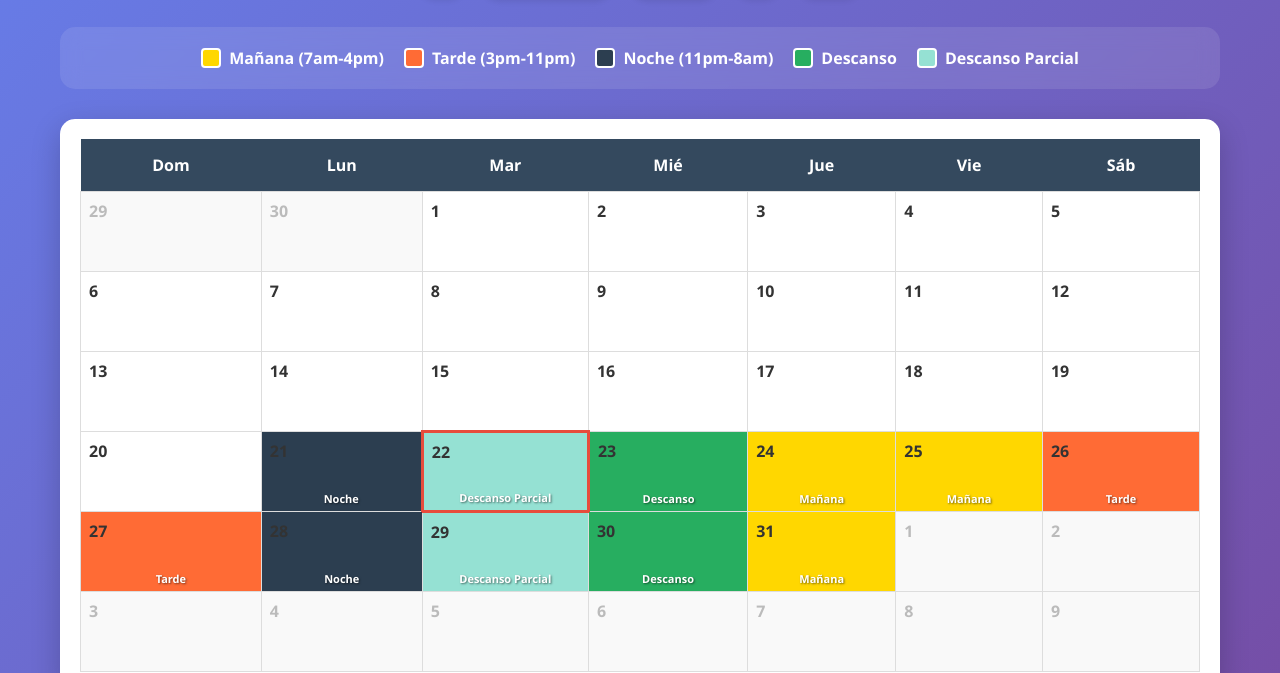
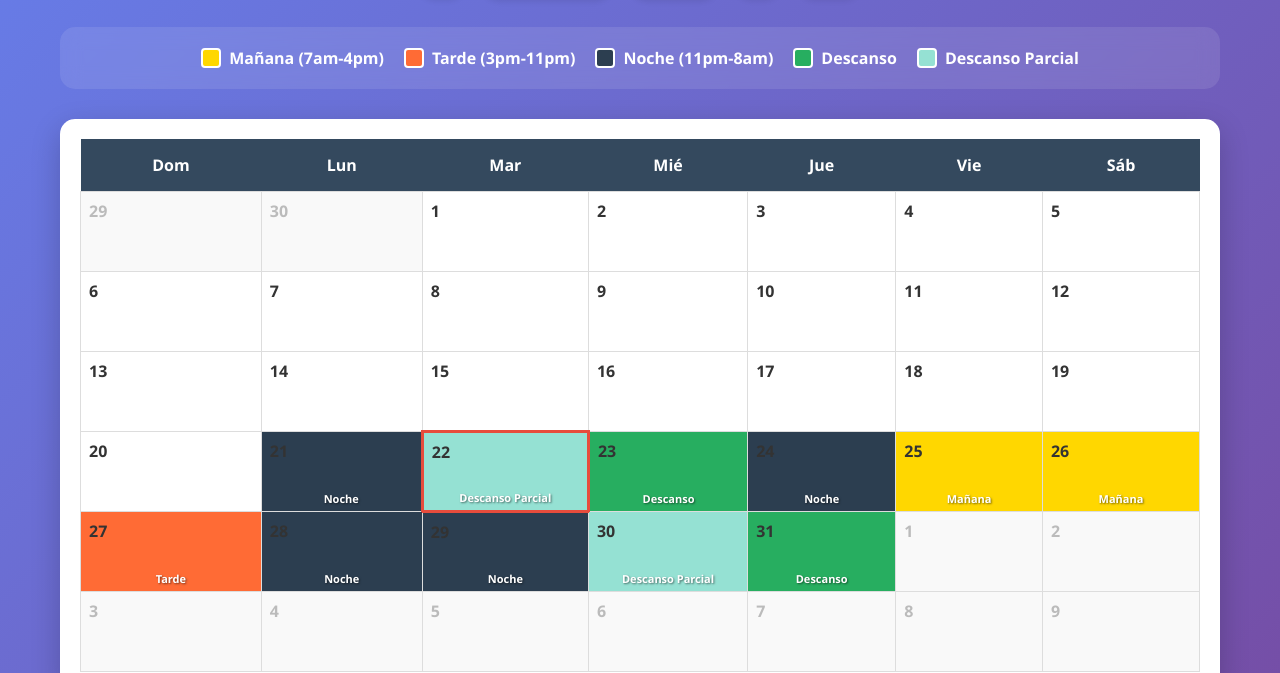
Before and after one commit to Sharkyiex/calendario, a plain HTML site: page index.html in a window 1280 px wide. Shown: the part 135-808 px from the top of the page. Drawn offline with Linux system fonts and the light colour scheme.

Commit message:
Correcion descanso

```diff
--- a/index.html
+++ b/index.html
@@ -262,8 +262,8 @@
                 this.currentDate = new Date();
                 this.selectedDate = new Date();
 
-                // Fecha de inicio del patrón (21/07/2025)
-                this.startDate = new Date(2025, 6, 21); // Mes 6 = Julio
+                // Fecha de inicio del patrón (21/07/2025) - Lunes
+                this.startDate = new Date(2025, 6, 21);
 
                 this.months = [
                     'Enero', 'Febrero', 'Marzo', 'Abril', 'Mayo', 'Junio',
@@ -347,48 +347,105 @@
 
                 if (daysDiff < 0) return null; // Antes del inicio del patrón
 
-                // Patrón de 21 días (3 semanas)
-                const cyclePosition = daysDiff % 21;
+                // Determinar qué semana estamos (cada 7 días)
+                const weekNumber = Math.floor(daysDiff / 7);
+                const dayInWeek = daysDiff % 7;
 
-                // Basado en tu patrón específico:
-                // Semana 1: 21-27 julio - noche(21,22) + parcial(22) + descanso(23) + mañana(24,25) + tarde(26,27)
-                // Semana 2: 28 julio-3 agosto - noche(28,29) + parcial(29) + descanso(30) + mañana(31,1) + tarde(2,3)
-                // Semana 3: 4-10 agosto - noche(4,5) + parcial(5) + descanso(6) + mañana(7,8) + tarde(9,10)
+                // Patrón base de una semana (sin considerar los descansos que se corren)
+                // Lun-Mar: Noche, Miér: Parcial, Jue: Rest, Vie-Sáb: Mañana, Dom: Tarde
+                let basePattern = ['night', 'night', 'partial-rest', 'rest', 'morning', 'morning', 'afternoon'];
 
-                const patterns = [
-                    // Días 0-6 (primera semana del patrón)
-                    'night',        // día 0 (21 julio)
-                    'partial-rest', // día 1 (22 julio) - noche pero libre después
-                    'rest',         // día 2 (23 julio)
-                    'morning',      // día 3 (24 julio)
-                    'morning',      // día 4 (25 julio)
-                    'afternoon',    // día 5 (26 julio)
-                    'afternoon',    // día 6 (27 julio)
+                // Los días de descanso se corren cada semana
+                // Semana 0: descanso parcial martes (día 1), descanso miércoles (día 2)
+                // Semana 1: descanso parcial miércoles (día 2), descanso jueves (día 3)
+                // Semana 2: descanso parcial jueves (día 3), descanso viernes (día 4)
+                // etc.
 
-                    // Días 7-13 (segunda semana del patrón)
-                    'night',        // día 7 (28 julio)
-                    'partial-rest', // día 8 (29 julio) - noche pero libre después
-                    'rest',         // día 9 (30 julio)
-                    'morning',      // día 10 (31 julio)
-                    'morning',      // día 11 (1 agosto)
-                    'afternoon',    // día 12 (2 agosto)
-                    'afternoon',    // día 13 (3 agosto)
+                // Calculamos dónde van los descansos esta semana
+                const partialRestDay = (1 + weekNumber) % 7; // Se mueve cada semana
+                const fullRestDay = (2 + weekNumber) % 7;    // Se mueve cada semana
 
-                    // Días 14-20 (tercera semana del patrón)
-                    'night',        // día 14 (4 agosto)
-                    'partial-rest', // día 15 (5 agosto) - noche pero libre después
-                    'rest',         // día 16 (6 agosto)
-                    'morning',      // día 17 (7 agosto)
-                    'morning',      // día 18 (8 agosto)
-                    'afternoon',    // día 19 (9 agosto)
-                    'afternoon'     // día 20 (10 agosto)
-                ];
+                // Creamos el patrón para esta semana específica
+                let weekPattern = [];
 
-                if (cyclePosition < patterns.length) {
-                    return patterns[cyclePosition];
+                for (let i = 0; i < 7; i++) {
+                    if (i === partialRestDay) {
+                        weekPattern[i] = 'partial-rest';
+                    } else if (i === fullRestDay) {
+                        weekPattern[i] = 'rest';
+                    } else {
+                        // Llenamos con el patrón de trabajo base
+                        // Necesitamos distribuir: 2 noches, 2 mañanas, 2 tardes en los 5 días restantes
+
+                        // Contamos cuántos días de cada tipo necesitamos aún
+                        let nightsNeeded = 2;
+                        let morningsNeeded = 2;
+                        let afternoonsNeeded = 1;
+
+                        // Asignamos según posición, evitando los días de descanso
+                        if (i < partialRestDay && i < fullRestDay) {
+                            // Antes de ambos descansos
+                            if (nightsNeeded > 0) {
+                                weekPattern[i] = 'night';
+                                nightsNeeded--;
+                            } else if (morningsNeeded > 0) {
+                                weekPattern[i] = 'morning';
+                                morningsNeeded--;
+                            } else {
+                                weekPattern[i] = 'afternoon';
+                                afternoonsNeeded--;
+                            }
+                        } else if (i > Math.max(partialRestDay, fullRestDay)) {
+                            // Después de ambos descansos
+                            if (morningsNeeded > 0) {
+                                weekPattern[i] = 'morning';
+                                morningsNeeded--;
+                            } else if (afternoonsNeeded > 0) {
+                                weekPattern[i] = 'afternoon';
+                                afternoonsNeeded--;
+                            } else {
+                                weekPattern[i] = 'night';
+                                nightsNeeded--;
+                            }
+                        } else {
+                            // Entre los descansos
+                            if (i > Math.min(partialRestDay, fullRestDay) && i < Math.max(partialRestDay, fullRestDay)) {
+                                if (nightsNeeded > 0) {
+                                    weekPattern[i] = 'night';
+                                    nightsNeeded--;
+                                } else if (morningsNeeded > 0) {
+                                    weekPattern[i] = 'morning';
+                                    morningsNeeded--;
+                                } else {
+                                    weekPattern[i] = 'afternoon';
+                                    afternoonsNeeded--;
+                                }
+                            }
+                        }
+                    }
                 }
 
-                return null;
+                // Patrón más simple y directo basado en tu descripción exacta:
+                // Cada semana los descansos se corren 1 día
+                // Mantenemos el patrón: 2 noches, 2 mañanas, 2 tardes + descansos
+
+                // Patrón base que se repite cada semana, pero los descansos se mueven
+                const shiftCycle = ['night', 'night', 'morning', 'morning', 'afternoon', 'afternoon'];
+                let currentShiftIndex = 0;
+
+                weekPattern = [];
+                for (let i = 0; i < 7; i++) {
+                    if (i === partialRestDay) {
+                        weekPattern[i] = 'partial-rest';
+                    } else if (i === fullRestDay) {
+                        weekPattern[i] = 'rest';
+                    } else {
+                        weekPattern[i] = shiftCycle[currentShiftIndex % shiftCycle.length];
+                        currentShiftIndex++;
+                    }
+                }
+
+                return weekPattern[dayInWeek];
             }
 
             updateCalendar() {
```
